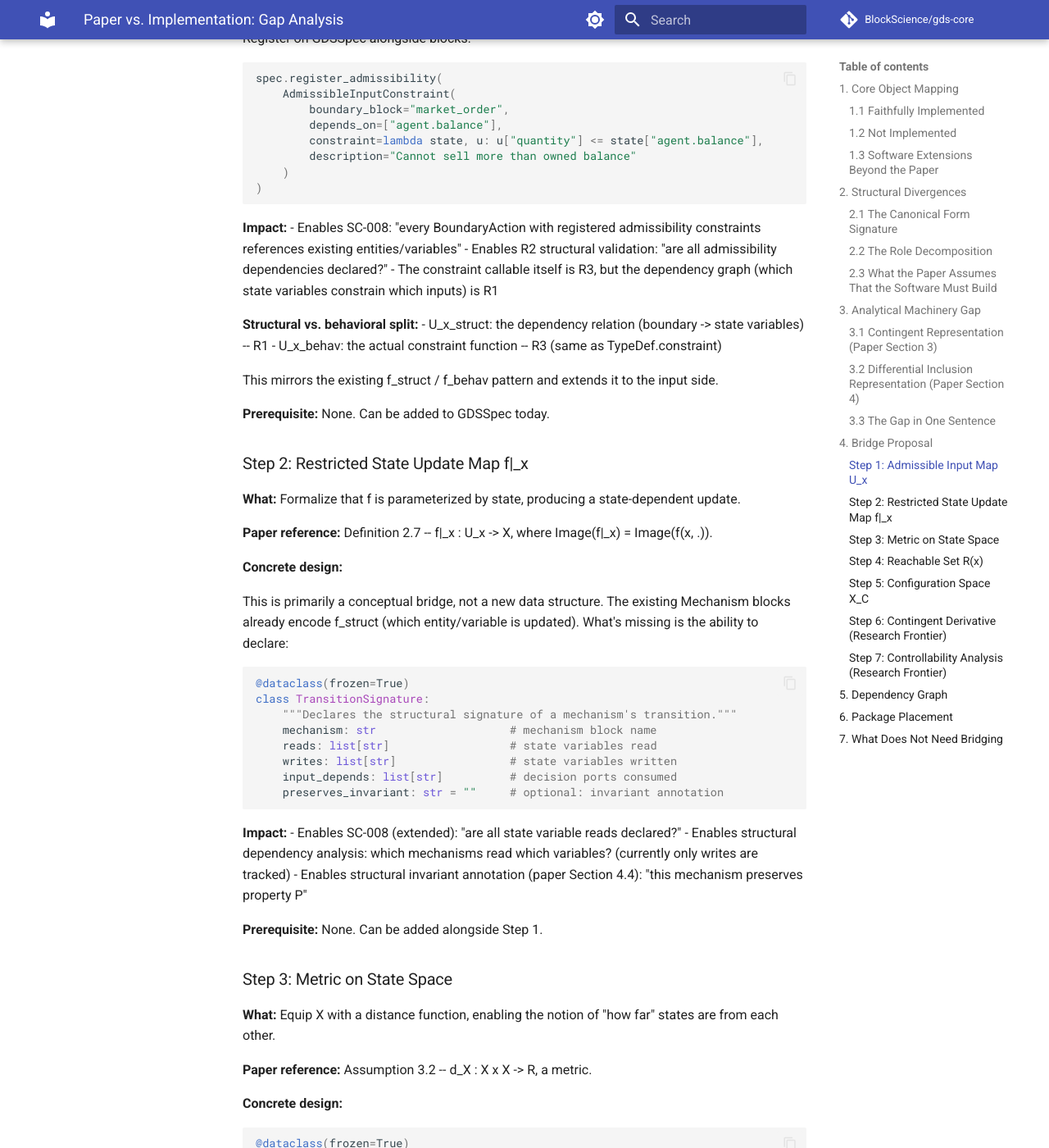
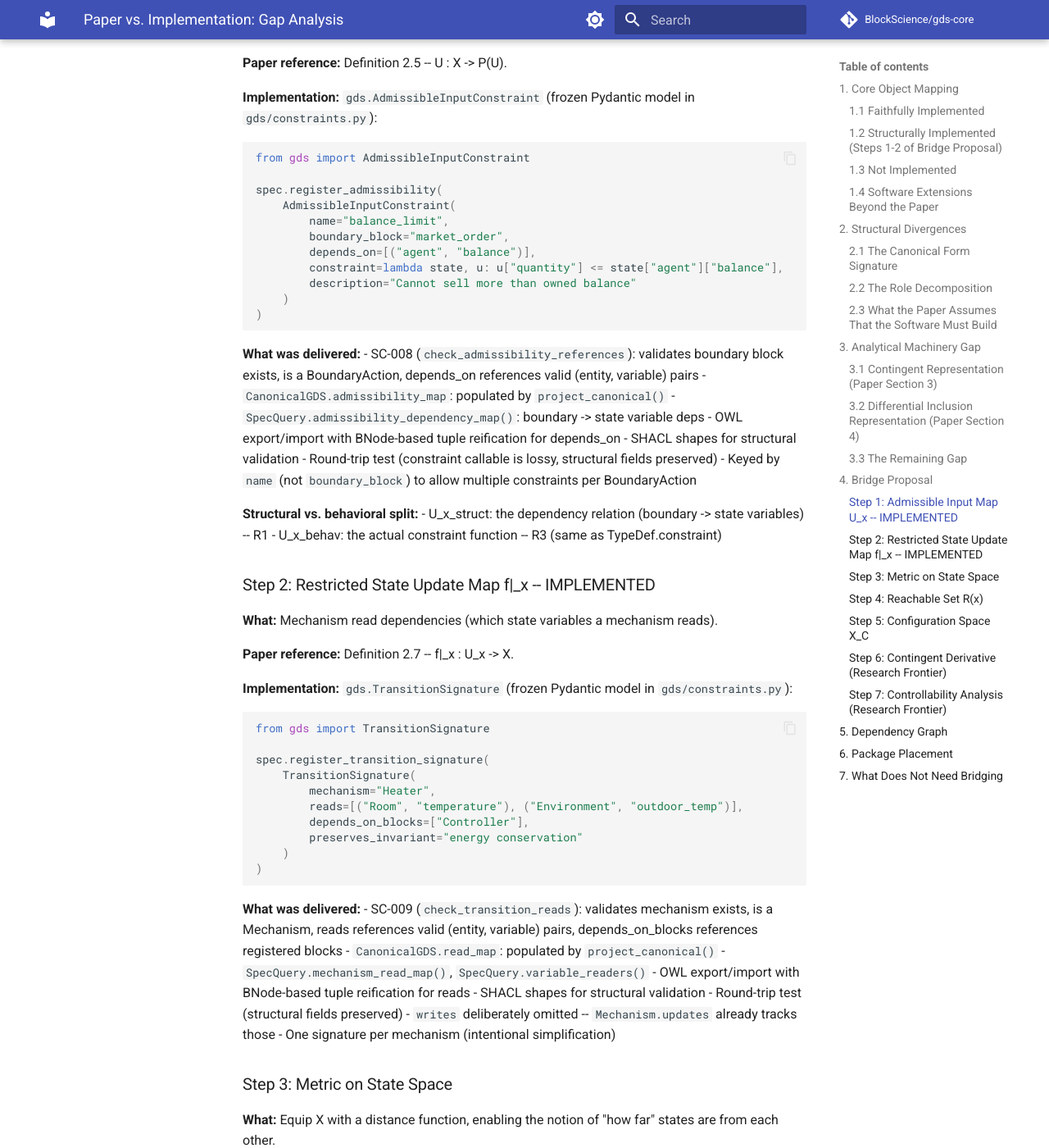
Before and after one commit to BlockScience/gds-core, an MkDocs documentation site: the page built from docs/guides/paper-implementation-gap.md, in a window 1280 px wide and 1400 px high, scrolled down 5985 px. Shown: the whole window at 82% size. Built offline with MkDocs 1.6.1 and Material for MkDocs 9.7.7, drawn with Linux system fonts in a browser that asks for light colours; comment, search, counter and statistics services are not loaded; some of the changed text lies outside the part shown.

Commit message:
docs: update gap analysis and representability for Steps 1-2 completion
- paper-implementation-gap.md: mark Steps 1-2 as DONE with actual API
  examples, move U_x/f|_x from "Not Implemented" to "Structurally
  Implemented", update dependency graph and package placement table
- formal-representability.md: already updated in prior commit
- CLAUDE.md: SC-001..SC-007 -> SC-001..SC-009

````diff
--- a/docs/guides/paper-implementation-gap.md
+++ b/docs/guides/paper-implementation-gap.md
@@ -26,13 +26,18 @@
 | State Transition Map (Def 2.9) | h = f\|_x . g | `project_canonical()` computes formula | Declared composition, not executable |
 | GDS (Def 2.10) | {h, X} | `CanonicalGDS` dataclass | Faithful for structural identity |
 
-### 1.2 Not Implemented
+### 1.2 Structurally Implemented (Steps 1-2 of Bridge Proposal)
+
+| Paper (Section 2) | Notation | Software | Notes |
+|---|---|---|---|
+| Admissible Input Space (Def 2.5) | U_x subset U | `AdmissibleInputConstraint` — dependency graph (which state variables constrain which inputs) | Structural skeleton (R1). The actual constraint predicate is R3/lossy, same as TypeDef.constraint. SC-008 validates references. |
+| Restricted State Update Map (Def 2.7) | f\|_x : U_x -> X | `TransitionSignature` — read dependencies (which state variables a mechanism reads) | Structural skeleton (R1). Complements Mechanism.updates (writes). SC-009 validates references. |
+
+### 1.3 Not Implemented
 
 | Paper (Section 2-4) | Notation | What It Does | Why It Matters |
 |---|---|---|---|
-| Admissible Input Space (Def 2.5) | U_x subset U | State-dependent subset of legal inputs | Enables feasibility constraints: "you can only vote if you hold tokens" |
-| Admissible Input Map (Def 2.5) | U : X -> P(U) | Returns legal input set for current state | Foundation for the restricted state update map |
-| Restricted State Update Map (Def 2.7) | f\|_x : U_x -> X | f fixed at a state x | Required for differential invariants and design verification |
+| Admissible Input Map (Def 2.5) | U : X -> P(U) | The actual function computing the admissible input set | R3 — requires runtime evaluation. The structural dependency graph is captured (see 1.2), but the computation is not. |
 | Metric on State Space (Asm 3.2) | d_X : X x X -> R | Distance between states | Required for contingent derivative, reachability rate |
 | Attainability Correspondence (Def 3.1) | F : X x R+ x R+ => X | Set of states reachable at time t from (x_0, t_0) | Foundation for reachability and controllability |
 | Contingent Derivative (Def 3.3) | D'F(x_0, t_0, t) | Generalized rate of change (set-valued) | Connects trajectories to input maps; enables existence proofs |
@@ -53,7 +58,7 @@
 | Token-based type system | Structural auto-wiring via port name matching | No counterpart |
 | Parameters Theta (ParameterDef, ParameterSchema) | Explicit configuration space | Paper alludes to "factors that change h" but never formalizes |
 | Decision space D | Intermediate space between g and f | Paper's g maps X -> U_x directly |
-| Verification checks (G-001..G-006, SC-001..SC-007) | Structural validation | Paper assumes well-formed h |
+| Verification checks (G-001..G-006, SC-001..SC-009) | Structural validation | Paper assumes well-formed h |
 | Compiler pipeline (flatten -> wire -> hierarchy) | Build IR from composition tree | No counterpart |
 | SystemIR intermediate representation | Flat, inspectable system graph | No counterpart |
 | Domain DSLs (stockflow, control, games, software, business) | Domain-specific compilation to GDS | No counterpart |
@@ -165,11 +170,14 @@ wirings"). This is topological, not dynamical. The paper's reachability
 asks: "given concrete state x, which states x' can the system reach under
 some input sequence?" -- a fundamentally different question.
 
-### 3.3 The Gap in One Sentence
+### 3.3 The Remaining Gap
 
-The software answers "what is the system?" (structure). The paper's
-Sections 3-4 answer "what can the system do?" (behavior). The bridge
-between them is the admissible input map U_x and a metric on X.
+The structural skeletons of U_x and f|_x are now captured
+(AdmissibleInputConstraint and TransitionSignature). What remains is the
+analytical machinery that *uses* these structures: the metric on X, the
+reachable set R(x), the configuration space X_C, and the contingent
+derivative. These require runtime evaluation of f and g — they are
+behavioral (R3), not structural.
 
 ---
 
@@ -179,88 +187,77 @@ The gap between paper and implementation can be bridged incrementally.
 Each step adds analytical capability while preserving the existing
 structural core. Steps are ordered by dependency and increasing difficulty.
 
-### Step 1: Admissible Input Map U_x
+### Step 1: Admissible Input Map U_x -- IMPLEMENTED
 
-**What:** Add state-dependent input constraints to the specification.
+**What:** State-dependent input constraints on the specification.
 
-**Paper reference:** Definition 2.5 -- U : X -> P(U), returning the set of
-admissible inputs given current state x.
+**Paper reference:** Definition 2.5 -- U : X -> P(U).
 
-**Concrete design:**
+**Implementation:** `gds.AdmissibleInputConstraint` (frozen Pydantic model
+in `gds/constraints.py`):
 
 ```python
-@dataclass(frozen=True)
-class AdmissibleInputConstraint:
-    """Declares that a BoundaryAction's output is constrained by state."""
-    boundary_block: str           # name of BoundaryAction
-    depends_on: list[str]         # entity.variable names read
-    constraint: Callable[[dict, Any], bool]  # (state, input) -> admissible?
-    description: str = ""         # human-readable description
-```
+from gds import AdmissibleInputConstraint
 
-Register on GDSSpec alongside blocks:
-
-```python
 spec.register_admissibility(
     AdmissibleInputConstraint(
+        name="balance_limit",
         boundary_block="market_order",
-        depends_on=["agent.balance"],
-        constraint=lambda state, u: u["quantity"] <= state["agent.balance"],
+        depends_on=[("agent", "balance")],
+        constraint=lambda state, u: u["quantity"] <= state["agent"]["balance"],
         description="Cannot sell more than owned balance"
     )
 )
 ```
 
-**Impact:**
-- Enables SC-008: "every BoundaryAction with registered admissibility
-  constraints references existing entities/variables"
-- Enables R2 structural validation: "are all admissibility dependencies
-  declared?"
-- The constraint callable itself is R3, but the dependency graph
-  (which state variables constrain which inputs) is R1
+**What was delivered:**
+- SC-008 (`check_admissibility_references`): validates boundary block exists,
+  is a BoundaryAction, depends_on references valid (entity, variable) pairs
+- `CanonicalGDS.admissibility_map`: populated by `project_canonical()`
+- `SpecQuery.admissibility_dependency_map()`: boundary -> state variable deps
+- OWL export/import with BNode-based tuple reification for depends_on
+- SHACL shapes for structural validation
+- Round-trip test (constraint callable is lossy, structural fields preserved)
+- Keyed by `name` (not `boundary_block`) to allow multiple constraints per
+  BoundaryAction
 
 **Structural vs. behavioral split:**
 - U_x_struct: the dependency relation (boundary -> state variables) -- R1
 - U_x_behav: the actual constraint function -- R3 (same as TypeDef.constraint)
 
-This mirrors the existing f_struct / f_behav pattern and extends it to
-the input side.
+### Step 2: Restricted State Update Map f|_x -- IMPLEMENTED
 
-**Prerequisite:** None. Can be added to GDSSpec today.
+**What:** Mechanism read dependencies (which state variables a mechanism reads).
 
-### Step 2: Restricted State Update Map f|_x
+**Paper reference:** Definition 2.7 -- f|_x : U_x -> X.
 
-**What:** Formalize that f is parameterized by state, producing a
-state-dependent update.
-
-**Paper reference:** Definition 2.7 -- f|_x : U_x -> X, where
-Image(f|_x) = Image(f(x, .)).
-
-**Concrete design:**
-
-This is primarily a conceptual bridge, not a new data structure. The
-existing Mechanism blocks already encode f_struct (which entity/variable
-is updated). What's missing is the ability to declare:
+**Implementation:** `gds.TransitionSignature` (frozen Pydantic model in
+`gds/constraints.py`):
 
 ```python
-@dataclass(frozen=True)
-class TransitionSignature:
-    """Declares the structural signature of a mechanism's transition."""
-    mechanism: str                    # mechanism block name
-    reads: list[str]                  # state variables read
-    writes: list[str]                 # state variables written
-    input_depends: list[str]          # decision ports consumed
-    preserves_invariant: str = ""     # optional: invariant annotation
+from gds import TransitionSignature
+
+spec.register_transition_signature(
+    TransitionSignature(
+        mechanism="Heater",
+        reads=[("Room", "temperature"), ("Environment", "outdoor_temp")],
+        depends_on_blocks=["Controller"],
+        preserves_invariant="energy conservation"
+    )
+)
 ```
 
-**Impact:**
-- Enables SC-008 (extended): "are all state variable reads declared?"
-- Enables structural dependency analysis: which mechanisms read which
-  variables? (currently only writes are tracked)
-- Enables structural invariant annotation (paper Section 4.4):
-  "this mechanism preserves property P"
-
-**Prerequisite:** None. Can be added alongside Step 1.
+**What was delivered:**
+- SC-009 (`check_transition_reads`): validates mechanism exists, is a
+  Mechanism, reads references valid (entity, variable) pairs,
+  depends_on_blocks references registered blocks
+- `CanonicalGDS.read_map`: populated by `project_canonical()`
+- `SpecQuery.mechanism_read_map()`, `SpecQuery.variable_readers()`
+- OWL export/import with BNode-based tuple reification for reads
+- SHACL shapes for structural validation
+- Round-trip test (structural fields preserved)
+- `writes` deliberately omitted -- `Mechanism.updates` already tracks those
+- One signature per mechanism (intentional simplification)
 
 ### Step 3: Metric on State Space
 
@@ -425,8 +422,8 @@ This connects directly to RQ1 (MIMO semantics) in research-boundaries.md.
 ## 5. Dependency Graph
 
 ```
-Step 1: AdmissibleInputConstraint (U_x declaration)   -- structural, today
-Step 2: TransitionSignature (f|_x declaration)         -- structural, today
+Step 1: AdmissibleInputConstraint (U_x declaration)   -- DONE (gds-framework v0.2.3)
+Step 2: TransitionSignature (f|_x declaration)         -- DONE (gds-framework v0.2.3)
     |
     v
 Step 3: StateMetric (d_X on X)                        -- requires runtime
@@ -442,19 +439,19 @@ Step 6: Contingent Derivative D'F                     -- research frontier
 Step 7: Local Controllability                          -- research frontier
 ```
 
-Steps 1-2 are purely structural and can be added to gds-framework now.
-Steps 3-5 require runtime evaluation and belong in gds-sim or a new
-gds-analysis package. Steps 6-7 are research-level and may warrant a
-dedicated analytical package or external tooling integration.
+Steps 1-2 are implemented in gds-framework with full OWL/SHACL support
+in gds-owl. Steps 3-5 require runtime evaluation and belong in gds-sim
+or a new gds-analysis package. Steps 6-7 are research-level and may
+warrant a dedicated analytical package or external tooling integration.
 
 ---
 
 ## 6. Package Placement
 
-| Step | Where | Rationale |
+| Step | Where | Status |
 |---|---|---|
-| 1 (U_x) | gds-framework (spec.py) | Structural declaration, no runtime needed |
-| 2 (f\|_x signature) | gds-framework (spec.py or canonical.py) | Structural declaration |
+| 1 (U_x) | gds-framework (constraints.py, spec.py) | **Done** — SC-008, OWL, SHACL |
+| 2 (f\|_x signature) | gds-framework (constraints.py, spec.py, canonical.py) | **Done** — SC-009, OWL, SHACL |
 | 3 (metric) | gds-sim or gds-analysis | Requires concrete state values |
 | 4 (R(x)) | gds-analysis (new) | Dynamical computation |
 | 5 (X_C) | gds-analysis | Dynamical computation |
````
Also changed, not shown: other parts of docs/guides/paper-implementation-gap.md (+1 -1 lines), CLAUDE.md (+2 -2 lines).
